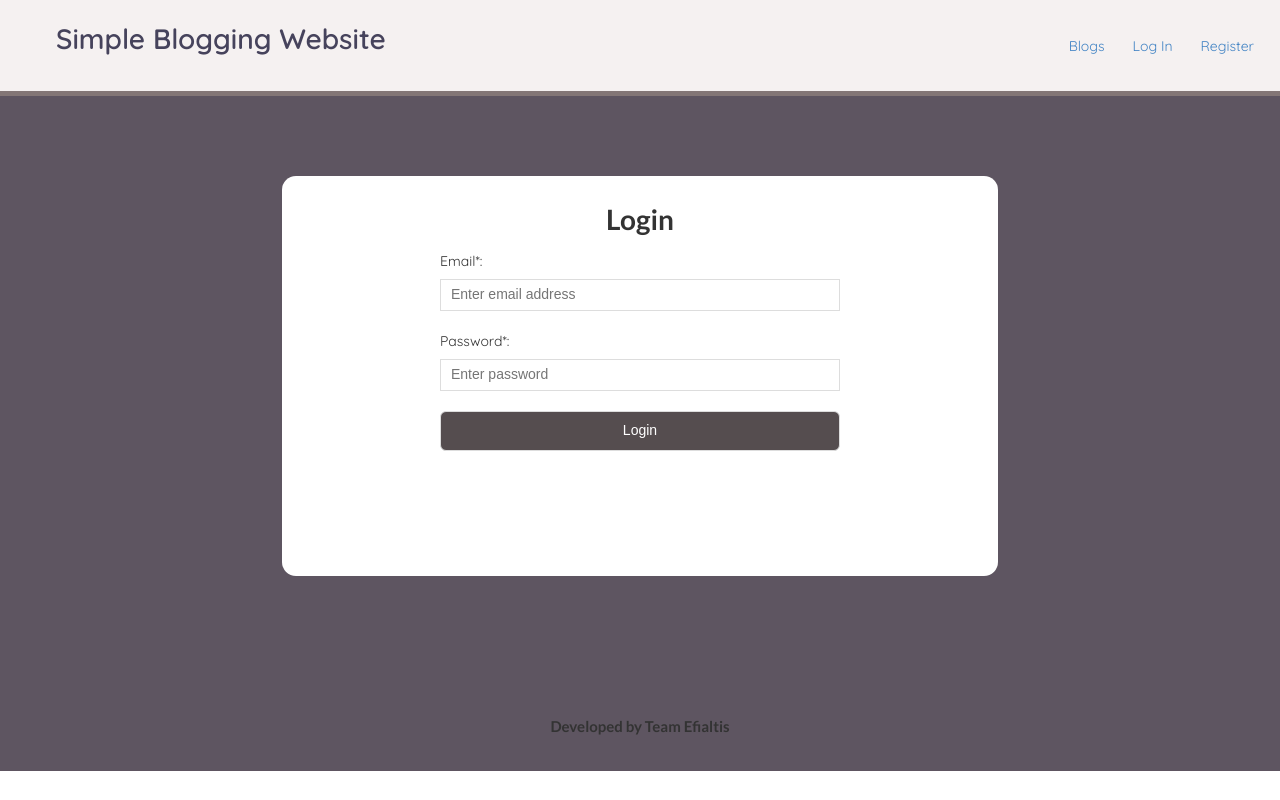
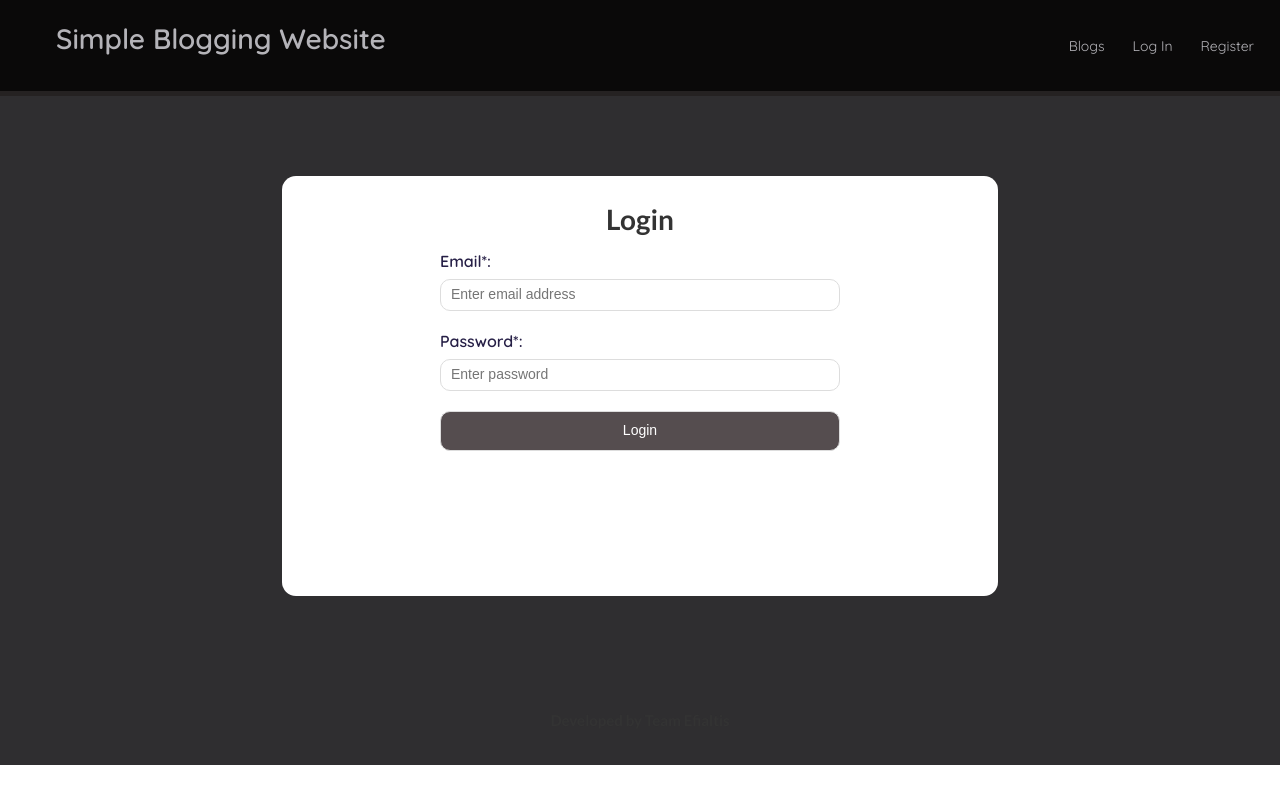
Before and after one commit to asmachy/simple-blogging-website-frontend, a React (Create React App) app: page /login in a window 1280 px wide. Built offline with nearby package versions, Linux system fonts and the light colour scheme.

Commit message:
Design updated

```diff
--- a/src/components/Blog.js
+++ b/src/components/Blog.js
@@ -102,7 +102,10 @@ class Blog extends React.Component {
     render(){
         const {blog, isAuthor, errMessage, isLoaded} = this.state;
         const {preBlogMessage} = this.props
-        const {deleteHandlerYes, deleteHandlerNo} = this
+        const {deleteHandlerYes, deleteHandlerNo} = this;
+        if(blog.createdAt)
+        {const updateTime  = blog.createdAt.month;
+            console.log("updateTime",updateTime);}
 
         return (
             <div>
@@ -113,6 +116,7 @@ class Blog extends React.Component {
                 {!errMessage &&isLoaded && blog && (<article>
                     <h2>{ blog.title }</h2>
                     <h4>{ "Written by:  "+blog.author }</h4>
+                    <h5>{`Last updated at: ${blog.updatedAt.substring(11,19)}, ${blog.updatedAt.substring(0,10)} `}</h5>
                     <p>{ blog.body }</p>
                     <br/>
                     <br/>
--- a/src/components/Blogs.js
+++ b/src/components/Blogs.js
@@ -62,7 +62,7 @@ class Blogs extends React.Component {
                     </Link>
                 </div>
                 ))}
-                {isLoaded && !blogs.length && <div className="blog-preview"><h2>{this.state.messageInsteadofBlogs}</h2></div>}
+                {isLoaded && !blogs.length && <div ><h3>{this.state.messageInsteadofBlogs}</h3></div>}
              </div>
             </div>
         )
--- a/src/index.css
+++ b/src/index.css
@@ -6,7 +6,7 @@
   /* background-color: lightblue; */
 }
 .App {
-  background-color: rgb(94, 85, 97);
+  background-color: rgb(47, 46, 48);
   /* min-height: 200%; */
 }
 .navbar {
@@ -16,29 +16,34 @@
   align-items: center;
   max-width: 100%;
   margin: 0 auto;
-  background-color: rgb(245, 241, 241);
-  border-bottom: 5px solid #837676;
+  background-color: rgb(10, 9, 9);
+  border-bottom: 5px solid #252222;
 }
 .navbar h1 {
   font-weight: 600;
+  font-size: 28px;
   padding-left: 30px;
-  color: #19123a;
+  /* color: #fdfdfd; */
 }
 .navbar .links {
   margin-left: auto;
-  color: #46435c;
+  color: #b4b3b8;
+  /* font-size: 20px; */
 }
 .navbar a {
+  /* font-size: 10px; */
   margin-left: 16px;
   text-decoration: none;
   padding: 6px;
+  color: #b4b3b8;
+  /* color:rgb(255, 255, 255) */
 }
 .navbar a:hover {
-  color: #1e0720;
+  color: #979297;
 }
 .content {
   border-radius: 1rem;
-  background-color: rgb(255, 255, 255);
+  background-color: rgb(255, 255, 255,1);;
   max-width: 80%;
   vertical-align: center;
   margin-top: 80px;
@@ -47,23 +52,19 @@
   padding-top: 15px;
   margin-bottom: 7%;
   padding-bottom: 5%;
-  min-height: 400px;
+  min-height: 420px;
 
 }
 .footer {
   text-align: center;
   padding-bottom: 35px;
-  padding-top: 4%;
+  padding-top: 2%;
   color: #000000;
 }
 /* blog list */
 .blog-list {
   padding-inline: 30px;
-  min-height: 550px;
-  border-bottom: 1px solid #fafafa;
-}
-.blog-list:hover {
-  box-shadow: 1px 3px 5px rgba(0,0,0,0.1);
+  min-height: 300px;
 }
 .blog-list h2 {
   font-size: 25px;
@@ -74,14 +75,20 @@
   min-height: 32px;
 }
 
+.blog-list h3 {
+  padding-left:20px;
+}
+
 /* blog previews */
 .blog-preview {
+  border-radius: 1pc;
+  background-color: rgb(255, 255, 255);
   padding: 10px 16px;
   margin: 20px 0;
   border-bottom: 1px solid #fafafa;
 }
 .blog-preview:hover {
-  box-shadow: 1px 3px 5px rgba(0,0,0,0.1);
+  box-shadow: 1px 2px 4px rgba(0,0,0,0.4);
 }
 .blog-preview h2 {
   font-size: 20px;
@@ -127,8 +134,15 @@
 .blog-details h4 {
   font-size: 17px;
   color: #3a1a1dce;
-  margin-bottom: 10%;
+  margin-bottom: 10px;
   text-align: center;
+
+}
+.blog-details h5 {
+  /* font-size: 17px;
+  color: #3a1a1dce; */
+  margin-top: 6%;
+  /* text-align: center; */
 
 }
 .blog-details p {
@@ -162,8 +176,11 @@
 }
 .form label {
   text-align: left;
+  font-size: 16px;
+  display: block;
+  font-weight: 600;
+  color: #261f46;
 
-  display: block;
 }
 .form h2 {
   font-size: 20px;
@@ -181,6 +198,7 @@
   display: block;
   white-space: pre-line;
   overflow-wrap: break-word;
+  border-radius: 10px;
 }
 .submit-button {
   background: #554d4f;
```
